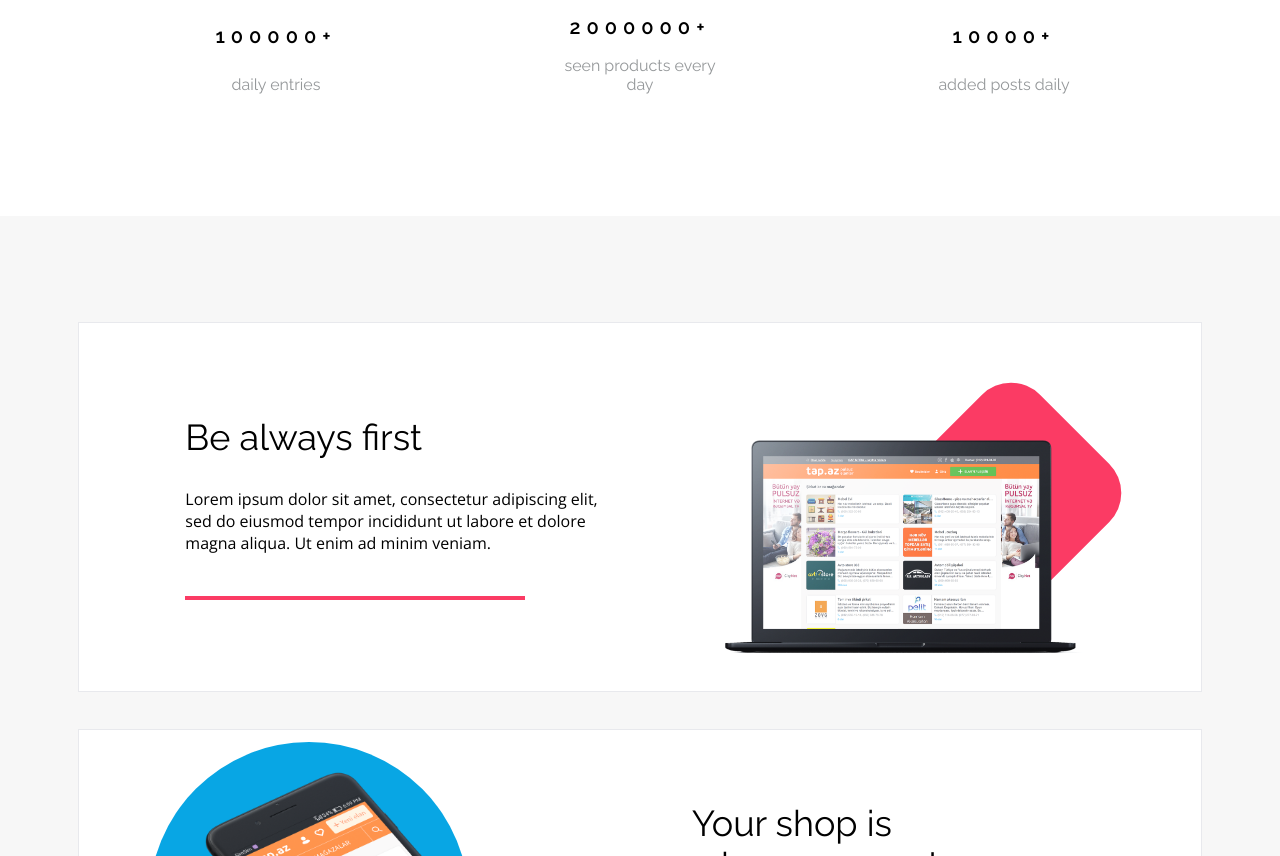
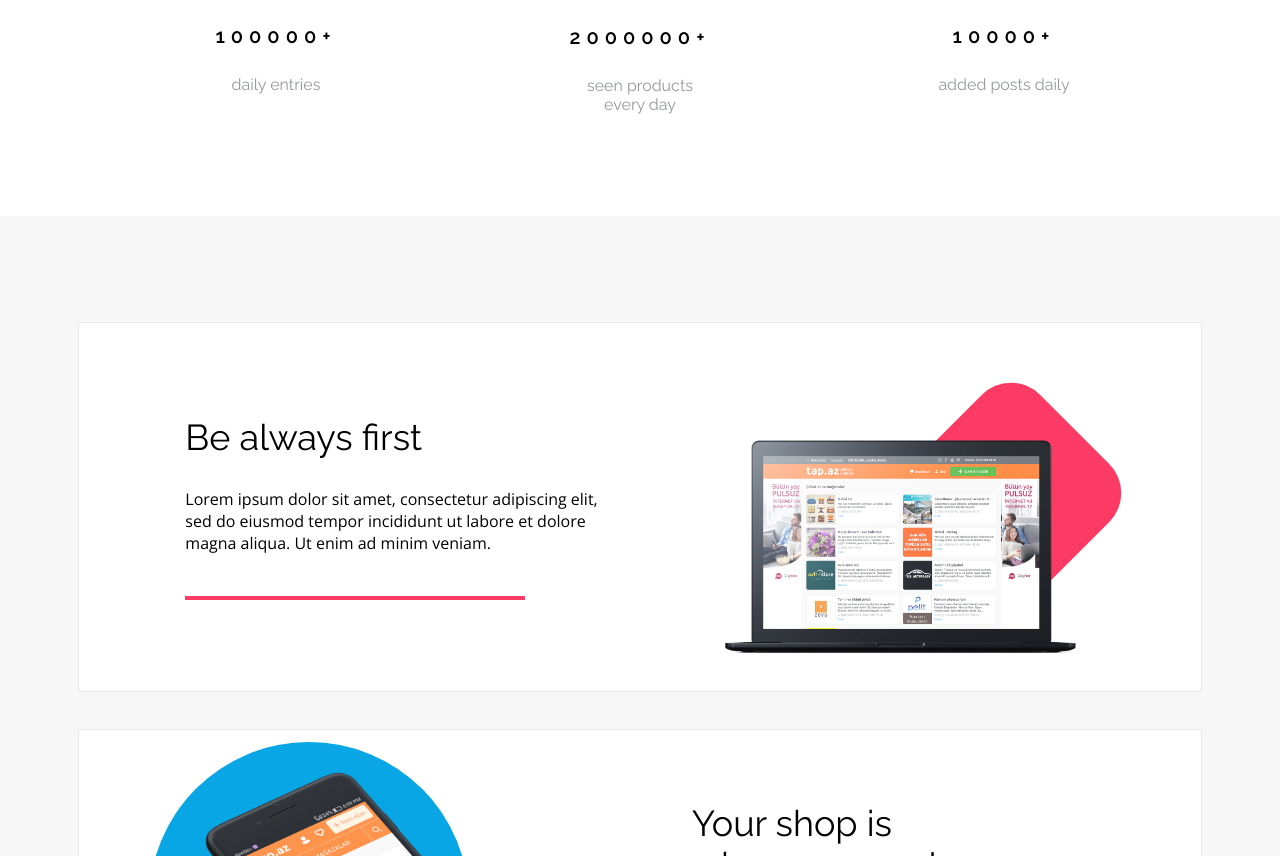
Before and after one commit to kchmaya/BestShop, a plain HTML site: page index.html in a window 1280 px wide. Shown: the part 1227-2083 px from the top of the page. Drawn offline with nearby package versions, Linux system fonts and the light colour scheme.

Commit message:
changes in statistics section

```diff
--- a/index.html
+++ b/index.html
@@ -53,7 +53,7 @@
                 <div class="statistics-numbers-box">
                     <div class="statistics-icon"></div>
                     <h3 class="statistics-number-box-title">2000000+</h3>
-                    <p class="statistics-text">seen products every day</p>
+                    <p class="statistics-text">seen products<br>every day</p>
                 </div>
                 <div class="statistics-numbers-box">
                     <div class="statistics-icon"></div>
--- a/style/style.css
+++ b/style/style.css
@@ -168,6 +168,10 @@
     position: relative;
 }
 
+.statistics-numbers-box:nth-of-type(2) {
+    height: 180px;
+}
+
 .statistics-icon {
     height: 63px;
     width: 63px;
@@ -219,6 +223,7 @@
 .statistics-text {
     font-family: Raleway, sans-serif;
     font-size: 16px;
+    line-height: 19px;
     display: block;
     color: var(--secondary-color-gl);
 }
```
